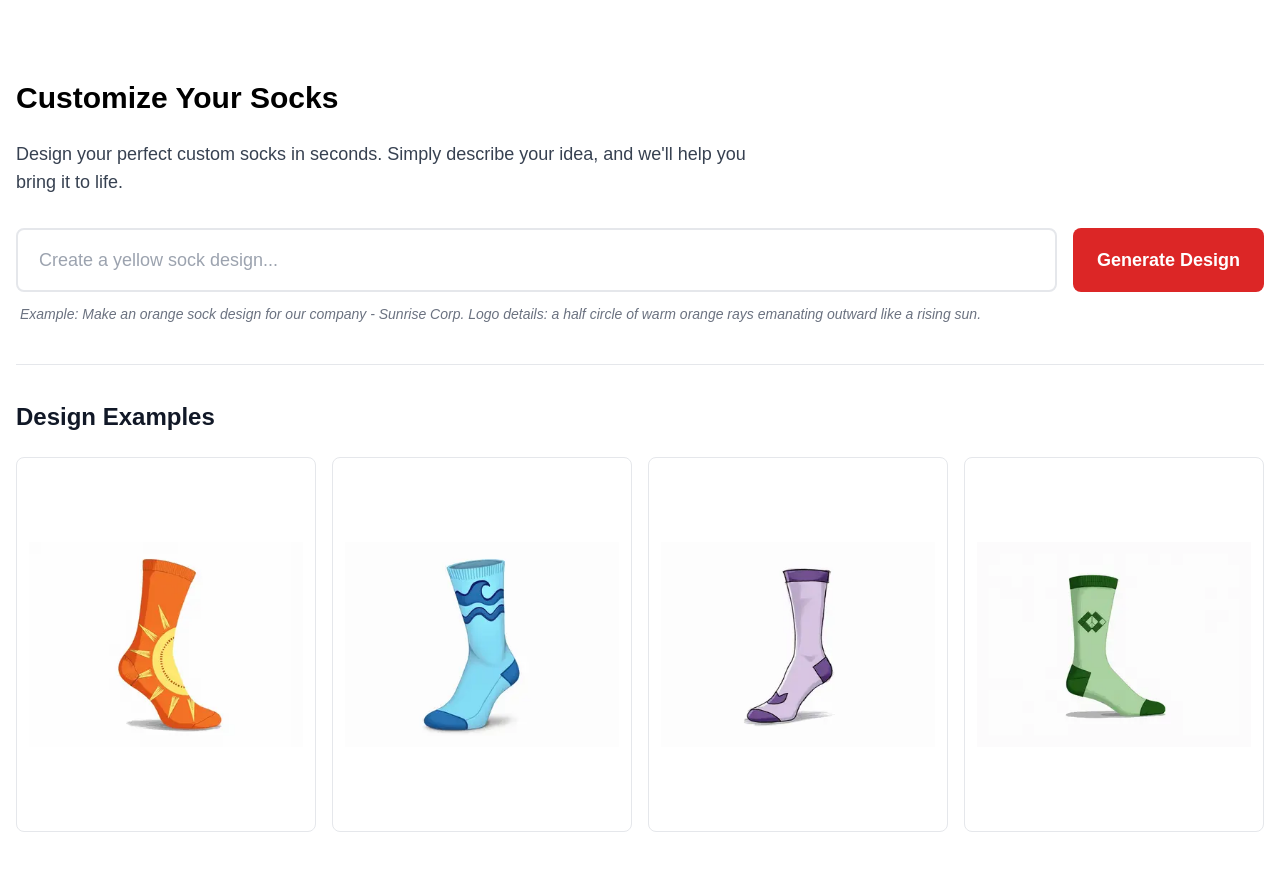
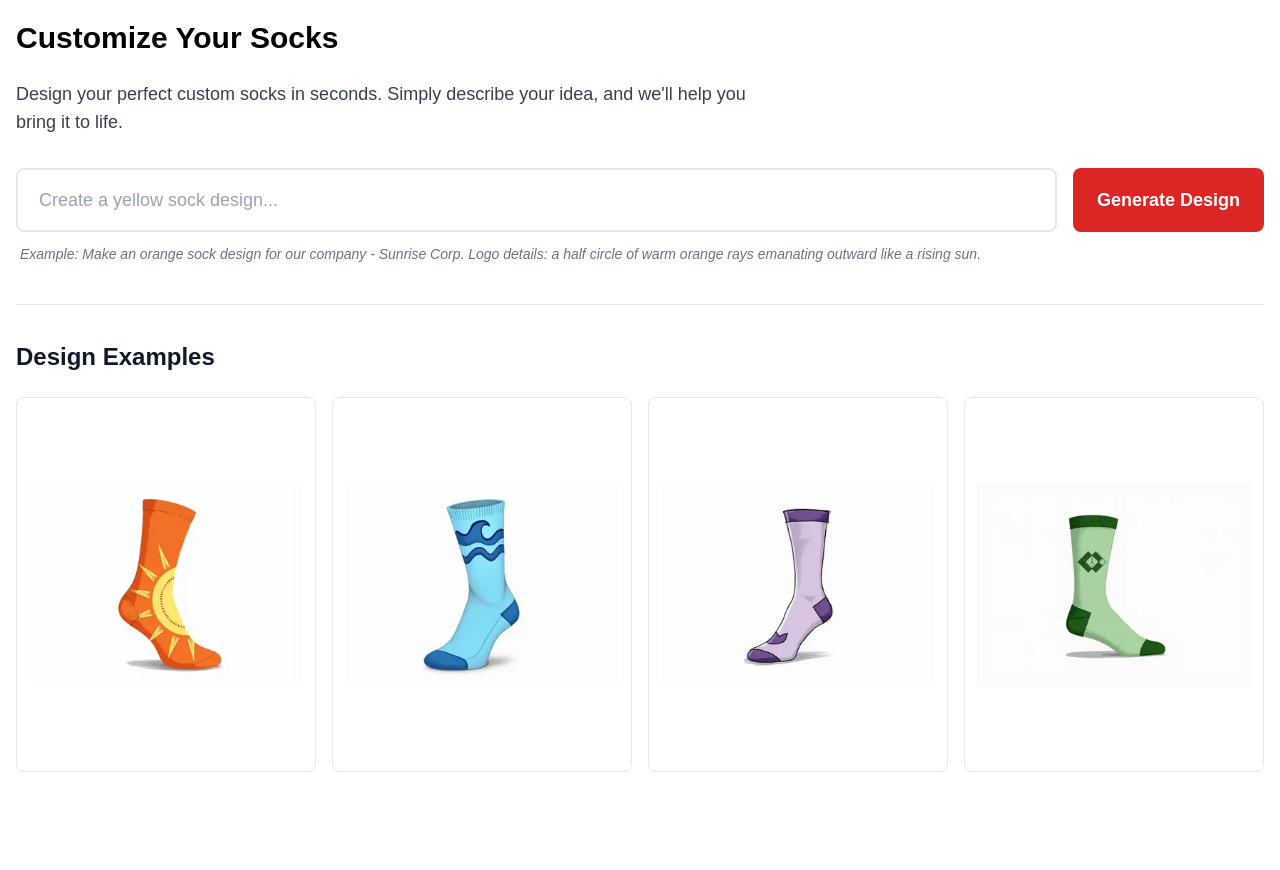
Before and after one commit to josh-may/Custom-Sock-Maker, a Next.js app: page / in a window 1280 px wide. Shown: the top 870 px of the page. After the commit the page ends 800 px from the top, so only its background shows below. Built offline with nearby package versions, Linux system fonts and the light colour scheme.

Commit message:
Lazy commit

```diff
--- a/pages/index.js
+++ b/pages/index.js
@@ -143,7 +143,7 @@
   return (
     <div className="min-h-screen bg-white">
       <section className="bg-white">
-        <main className="max-w-7xl mx-auto px-4 py-20">
+        <main className="max-w-7xl mx-auto px-4 py-5">
           <div className="flex flex-col space-y-8">
             <div className="max-w-3xl">
               <h1 className="text-3xl font-proxima-nova-bold text-black mb-6">
```
